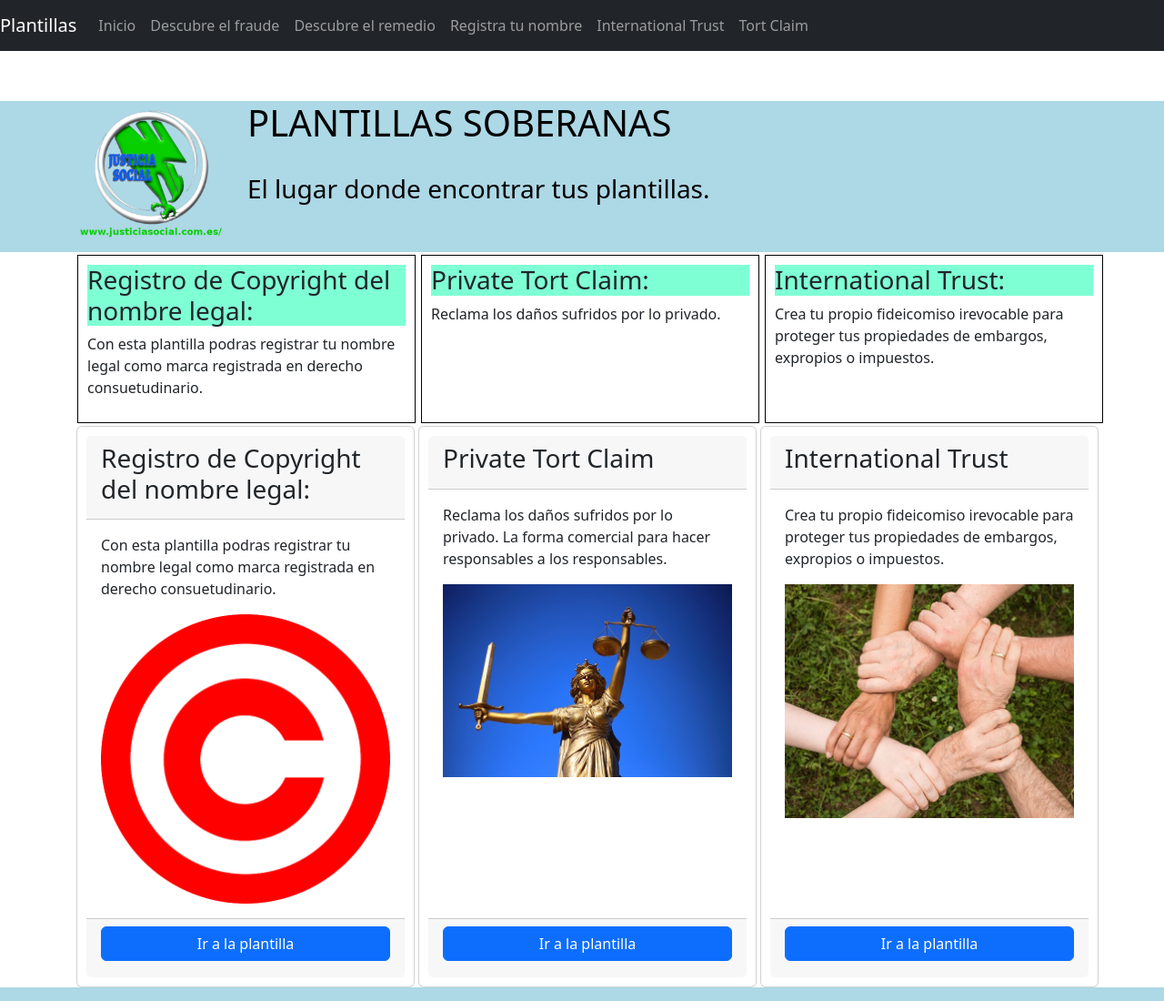
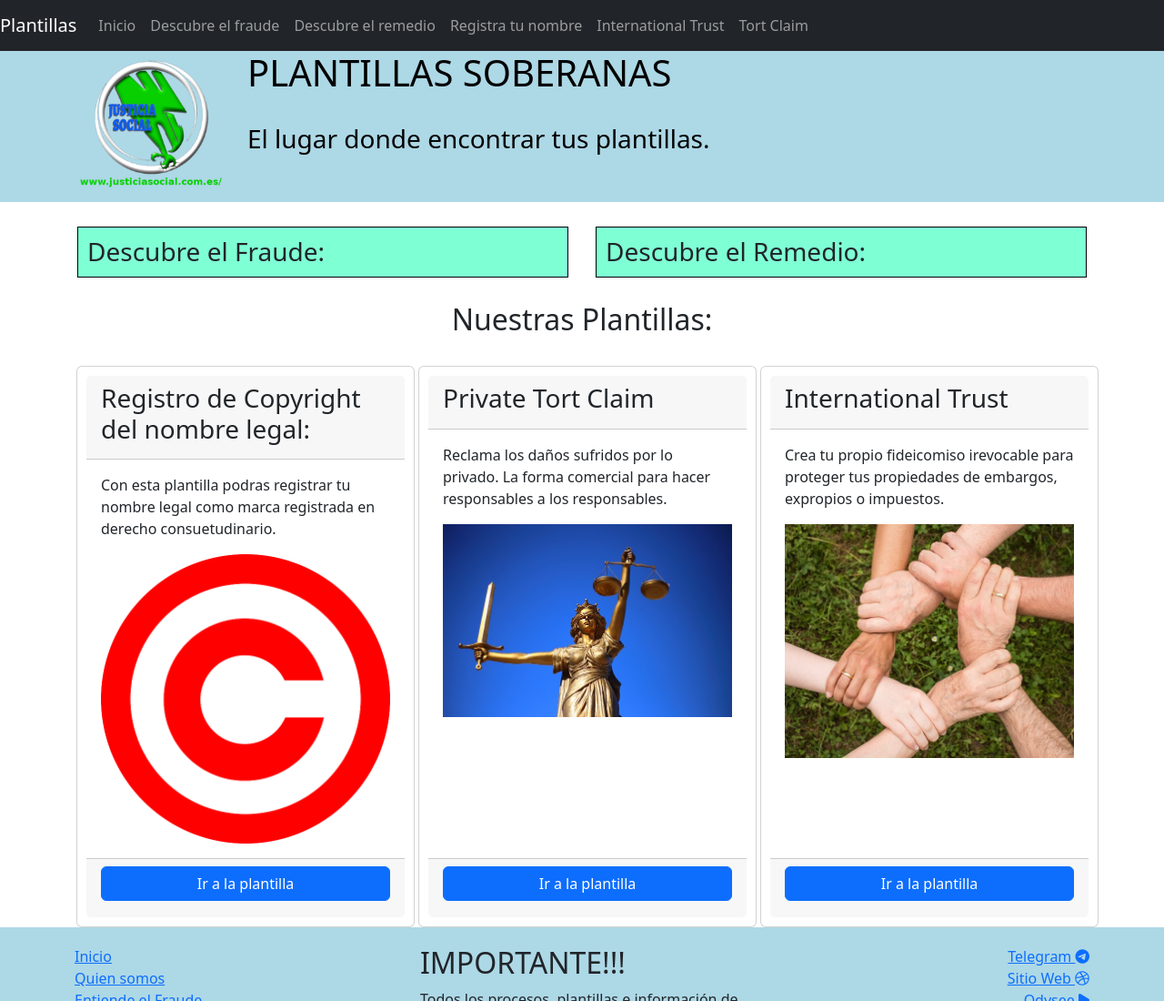
Before and after one commit to giacca90/Bootstrap4, a website: page index.html in a window 1280 px wide. Shown: the top 1100 px of the page at 91% size. Drawn offline with nearby package versions, Linux system fonts and the light colour scheme; a web font is replaced by a local one.

Commit message:
Uso de collapse

```diff
--- a/css/main.css
+++ b/css/main.css
@@ -1,7 +1,6 @@
 .jumbotron {
     background-color: lightblue;
     color: black;
-    margin-top: 55px;
 }
 
 .footer {
--- a/index.html
+++ b/index.html
@@ -46,25 +46,42 @@
                 </div>
             </div>
         </header>
-
+        <br>
         <div class="container">
-
-            <div class="d-flex flex-column flex-sm-row">
-                <div class="d-flex flex-column col-sm-4 tarjeta">
-                    <h3 class="title">Registro de Copyright del nombre legal:</h3>
-                    <p>Con esta plantilla podras registrar tu nombre legal como marca registrada en derecho consuetudinario.</p>
+            <div class="row">
+                <div class="d-flex flex-column col-md-6">
+                    <h3 class="tarjeta title" data-bs-toggle="collapse" href="#fraudebody" role="button" aria-expanded="false" aria-controls="remedio1">Descubre el Fraude:</h3>
                 </div>
-                <div class="d-flex flex-column col-sm-4 tarjeta">
-                    <h3 class="title">Private Tort Claim:</h3>
-                    <p>Reclama los daños sufridos por lo privado.</p>
-                </div>
-                <div class="d-flex flex-column col-sm-4 tarjeta">
-                    <h3 class="title">International Trust:</h3>
-                    <p>Crea tu propio fideicomiso irevocable para proteger tus propiedades de embargos, expropios o impuestos.</p>
+                <div class="d-flex flex-column col-md-6">
+                    <h3 class="tarjeta title" data-bs-toggle="collapse" href="#remediobody" role="button" aria-expanded="false" aria-controls="remedio2">Descubre el Remedio:</h3>
                 </div>
             </div>
 
+
+            <div class="row">
+                <div class="col-md-6">
+                    <div class="collapse multi-collapse" id="fraudebody">
+                        <div class="card card-body">
+                            <p>Estás metido en el mayor fraude de la Historia, todo lo que crees que te pertenece en realidad no es tuyo. Tu casa, tu coche, tu cuenta bancaria, hasta tus hijos, nada de eso te pertenece legalmente.</p>
+                        </div>
+                    </div>
+                </div>
+                <div class="col-md-6">
+                    <div class="collapse multi-collapse" id="remediobody">
+                        <div class="card card-body">
+                            <p>Ahora que eres conciente de que estás metido en un fraude, seguramente quieras saber si hay un remedio a todo eso. Y te digo que no solo hay un remedio, hay varios, según cada necesidad.Pero todos los procesos tienen el mismo principio: Yo NO soy el DNI... </p>
+                        </div>
+                    </div>
+                </div>
+            </div>
+
+            <br>
+            <div class="col-12 text-center">
+                <h2 class="align-items-center">Nuestras Plantillas:</h2>
+            </div>
+            <br>
             <div class="d-flex flex-column flex-sm-row">
+
                 <div class="card col col-md-4 justify-content-between">
 
                     <div class="card-header">
```
